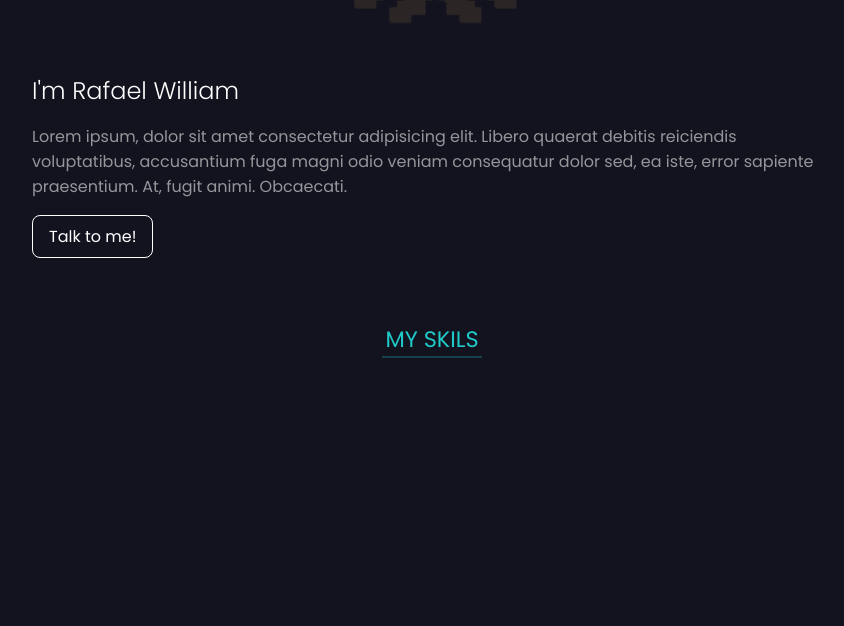
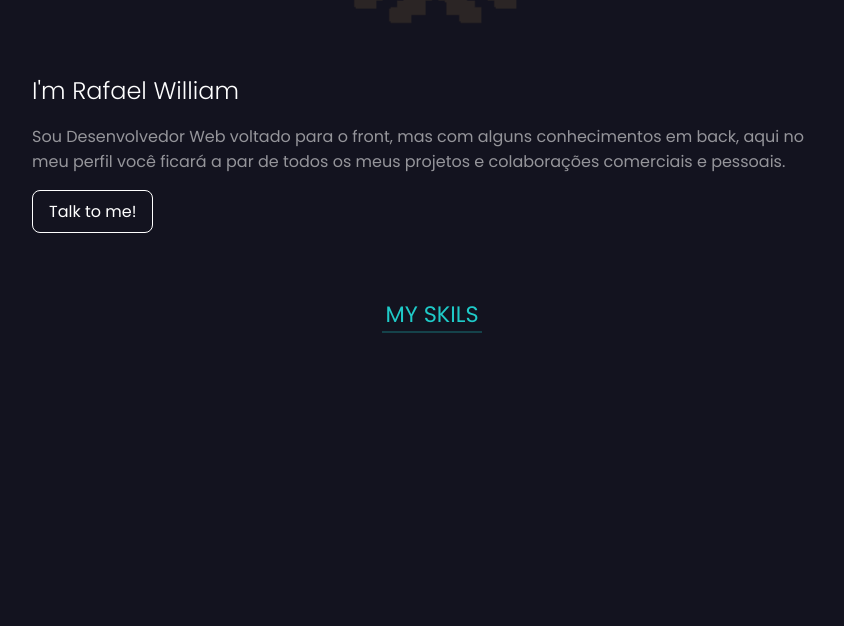
Before and after one commit to RafaGui/Rafael-William, a plain HTML site: page index.html in a window 1280 px wide. Shown: the part 1144-1770 px from the top of the page, without its empty margins (208-1052 px from the left). Drawn offline with nearby package versions, Linux system fonts and the light colour scheme.

Commit message:
Update index.html
Atualization of about-me

```diff
--- a/index.html
+++ b/index.html
@@ -72,7 +72,9 @@
 				</div>
 				<div class="local-text-about">
 					<h2>I'm Rafael William</h2>
-					<p>Lorem ipsum, dolor sit amet consectetur adipisicing elit. Libero quaerat debitis reiciendis voluptatibus, accusantium fuga magni odio veniam consequatur dolor sed, ea iste, error sapiente praesentium. At, fugit animi. Obcaecati.</p>
+					<p>
+						Sou Desenvolvedor Web voltado para o front, mas com alguns conhecimentos em back, aqui no meu perfil você ficará a par de todos os meus projetos e colaborações comerciais e pessoais.
+					</p>
 					<div class="local-btn">
 						<a href="#contact">Talk to me!</a>
 					</div>
```
